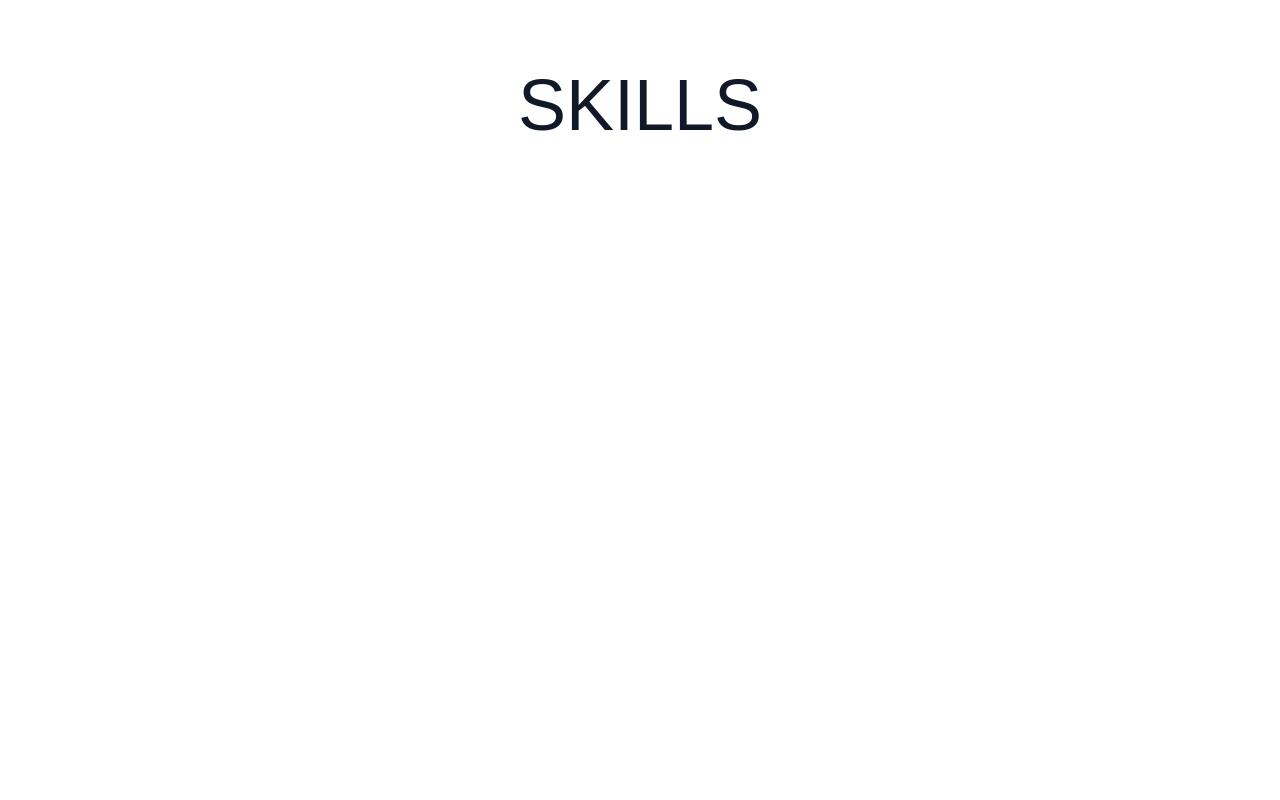
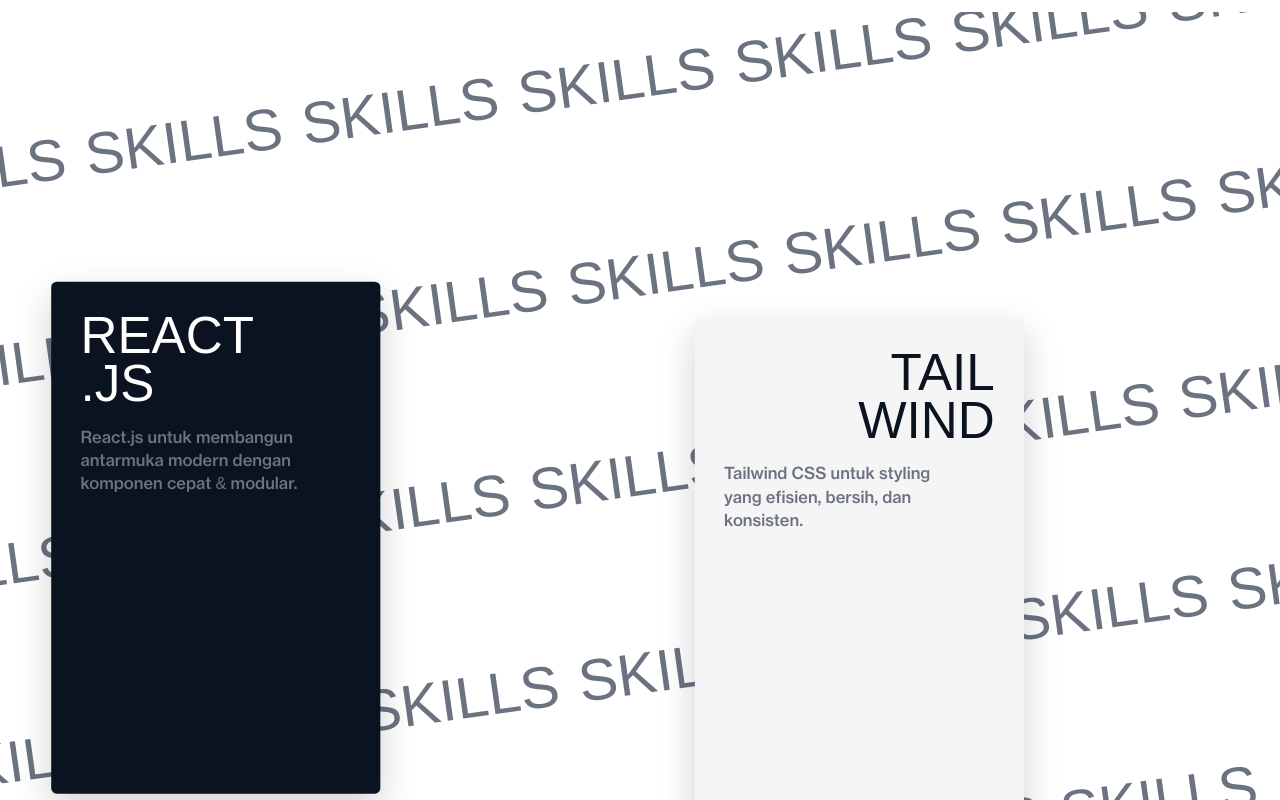
Before and after one commit to GarudaPratama/NewPortfolio, a React (Vite) app: page / in a window 1280 px wide. Shown: the part 2380-3180 px from the top of the page. Built offline with nearby package versions, Linux system fonts and the light colour scheme; a web font is replaced by a local one.

Commit message:
Skills (done)

```diff
--- a/src/components/Skills.jsx
+++ b/src/components/Skills.jsx
@@ -1,16 +1,282 @@
+// src/components/Skills.jsx
+import React, { useRef, useLayoutEffect, useState } from "react";
 import { motion } from "framer-motion";
 
 export default function Skills() {
-    return (
-        <section className="min-h-screen flex flex-col items-center px-6 md:px-12 lg:px-24 py-12 bg-bg overflow-hidden">
-            <motion.h1
-                className="text-4xl md:text-7xl lg:text-7xl font-hanson text-text leading-tight"
-                initial={{ opacity: 0, y: 40 }}
-                animate={{ opacity: 1, y: 0 }}
-                transition={{ duration: 0.8, ease: "easeOut" }}
+  const DESIGN_W = 1400;
+  const DESIGN_H = 1400;
+
+  const CARD_W = 360;
+  const CARD_H = 560;
+
+  const CARDS = [
+    {
+      id: "react",
+      title: "REACT\n.JS",
+      left: 56,
+      top: 120,
+      bg: "#0b1220",
+      text: "#ffffff",
+      align: "left",
+      desc:
+        "React.js untuk membangun antarmuka modern dengan komponen cepat & modular.",
+    },
+    {
+      id: "tailwind",
+      title: "TAIL\nWIND",
+      left: 760,
+      top: 160,
+      bg: "#f5f5f5",
+      text: "#0b1220",
+      align: "right",
+      desc:
+        "Tailwind CSS untuk styling yang efisien, bersih, dan konsisten.",
+    },
+    {
+      id: "javascript",
+      title: "JAVA\nSCRIPT",
+      left: 48,
+      top: 840,
+      bg: "#f5f5f5",
+      text: "#0b1220",
+      align: "left",
+      desc:
+        "JavaScript sebagai pondasi interaksi, animasi, dan logic aplikasi web.",
+    },
+  ];
+
+  const wrapRef = useRef(null);
+  const [scale, setScale] = useState(1);
+  const [containerWidth, setContainerWidth] = useState(DESIGN_W);
+
+  useLayoutEffect(() => {
+    const el = wrapRef.current;
+    if (!el) return;
+
+    const ro = new ResizeObserver(() => {
+      const parent = el.parentElement;
+      const parentW = Math.max(350, parent.clientWidth);
+      const s = parentW / DESIGN_W;
+      setScale(s);
+      setContainerWidth(parentW);
+    });
+
+    ro.observe(el.parentElement);
+
+    const parent = el.parentElement;
+    const parentW = Math.max(350, parent.clientWidth);
+    setScale(parentW / DESIGN_W);
+    setContainerWidth(parentW);
+
+    return () => ro.disconnect();
+  }, []);
+
+  const renderSkillLine = (count) =>
+    Array.from({ length: count }).map((_, i) => (
+      <span key={i} style={{ marginRight: 22, display: "inline-block" }}>
+        SKILLS
+      </span>
+    ));
+
+  const bgVariants = {
+    hidden: { opacity: 0 },
+    show: { opacity: 1, transition: { duration: 0.7 } },
+  };
+
+  const cardVariant = {
+    hidden: { opacity: 0, y: 25 },
+    show: (i) => ({
+      opacity: 1,
+      y: 0,
+      transition: { duration: 0.6, delay: i * 0.12 },
+    }),
+  };
+
+  return (
+    <section
+      className="relative w-full bg-white pt-40 pb-40"
+      style={{ overflow: "hidden" }}
+    >
+      <div className="w-full flex justify-center">
+        <div
+          ref={wrapRef}
+          style={{
+            width: DESIGN_W,
+            height: DESIGN_H,
+            transformOrigin: "top left",
+            transform: `scale(${scale})`,
+            marginLeft:
+              (containerWidth - DESIGN_W * scale) / 2 / scale || 0,
+            background: "#ffffff",
+            position: "relative",
+          }}
+          className="hidden lg:block"
+        >
+          {/* BACKGROUND — now using font-hanson */}
+          <motion.div
+            initial="hidden"
+            whileInView="show"
+            viewport={{ once: true, amount: 0.2 }}
+            variants={bgVariants}
+            className="absolute inset-0 pointer-events-none"
+          >
+            <div
+              style={{
+                position: "absolute",
+                left: "-24%",
+                top: "-40%",
+                width: "160%",
+                height: "200%",
+                transform: "rotate(-8deg)",
+              }}
             >
-                SKILLS
-            </motion.h1>
-        </section>
-    );
+              {Array.from({ length: 14 }).map((_, i) => (
+                <div
+                  key={i}
+                  style={{
+                    position: "absolute",
+                    left: 0,
+                    top: `${(i / 13) * 100}%`,
+                    paddingLeft: `${(i % 4) * 24}px`,
+                    width: "100%",
+                    whiteSpace: "nowrap",
+                  }}
+                >
+                  <div
+                    className="text-muted font-hanson"
+                    style={{ fontSize: 64, lineHeight: 1 }}
+                  >
+                    {renderSkillLine(20)}
+                  </div>
+                </div>
+              ))}
+            </div>
+          </motion.div>
+
+          {/* CARDS */}
+          <div className="relative w-full h-full z-20">
+            {CARDS.map((card, idx) => (
+              <motion.article
+                key={card.id}
+                custom={idx}
+                initial="hidden"
+                whileInView="show"
+                viewport={{ once: true, amount: 0.3 }}
+                variants={cardVariant}
+                style={{
+                  position: "absolute",
+                  left: card.left,
+                  top: card.top,
+                  width: CARD_W,
+                  height: CARD_H,
+                  padding: 32,
+                  borderRadius: 6,
+                  display: "flex",
+                  flexDirection: "column",
+                  background: card.bg,
+                  color: card.text,
+                  boxShadow: "0 14px 40px rgba(2,8,23,0.18)",
+                }}
+              >
+                <h3
+                  className="font-hanson whitespace-pre-line"
+                  style={{
+                    fontSize: 56,
+                    lineHeight: 0.95,
+                    textAlign: card.align,
+                    marginBottom: 20,
+                  }}
+                >
+                  {card.title}
+                </h3>
+
+                <p
+                  className="font-helvetica text-muted"
+                  style={{
+                    fontSize: 18,
+                    lineHeight: 1.4,
+                    flex: 1,
+                    maxWidth: 260,
+                  }}
+                >
+                  {card.desc}
+                </p>
+              </motion.article>
+            ))}
+          </div>
+        </div>
+      </div>
+
+      {/* MOBILE VERSION */}
+      <div className="lg:hidden px-6 max-w-[500px] mx-auto">
+        {/* MOBILE BACKGROUND — updated to font-hanson */}
+        <motion.div
+          initial={{ opacity: 0 }}
+          whileInView={{ opacity: 1 }}
+          transition={{ duration: 0.7 }}
+          className="absolute left-0 top-0 w-full h-[900px] -z-10 pointer-events-none"
+          style={{ overflow: "hidden" }}
+        >
+          <div
+            style={{
+              position: "absolute",
+              width: "160%",
+              left: "-30%",
+              top: "-20%",
+              height: "150%",
+              transform: "rotate(-8deg)",
+            }}
+          >
+            {Array.from({ length: 12 }).map((_, i) => (
+              <div
+                key={i}
+                style={{
+                  position: "absolute",
+                  left: 0,
+                  top: `${(i / 11) * 100}%`,
+                  paddingLeft: `${(i % 3) * 20}px`,
+                }}
+              >
+                <div
+                  className="text-muted font-hanson"
+                  style={{ fontSize: 36, lineHeight: 1 }}
+                >
+                  {renderSkillLine(12)}
+                </div>
+              </div>
+            ))}
+          </div>
+        </motion.div>
+
+        {/* MOBILE CARDS */}
+        <div className="relative z-20 mt-10">
+          {CARDS.map((card, idx) => (
+            <motion.div
+              key={card.id}
+              initial={{ opacity: 0, y: 20 }}
+              whileInView={{ opacity: 1, y: 0 }}
+              viewport={{ once: true }}
+              transition={{ duration: 0.6, delay: idx * 0.1 }}
+              className="rounded-lg shadow-xl mb-10 p-6"
+              style={{ background: card.bg, color: card.text }}
+            >
+              <h3
+                className="font-hanson whitespace-pre-line mb-4"
+                style={{ fontSize: 34, lineHeight: 1, textAlign: card.align }}
+              >
+                {card.title}
+              </h3>
+
+              <p
+                className="font-helvetica text-muted"
+                style={{ fontSize: 18, lineHeight: 1.4 }}
+              >
+                {card.desc}
+              </p>
+            </motion.div>
+          ))}
+        </div>
+      </div>
+    </section>
+  );
 }
```
